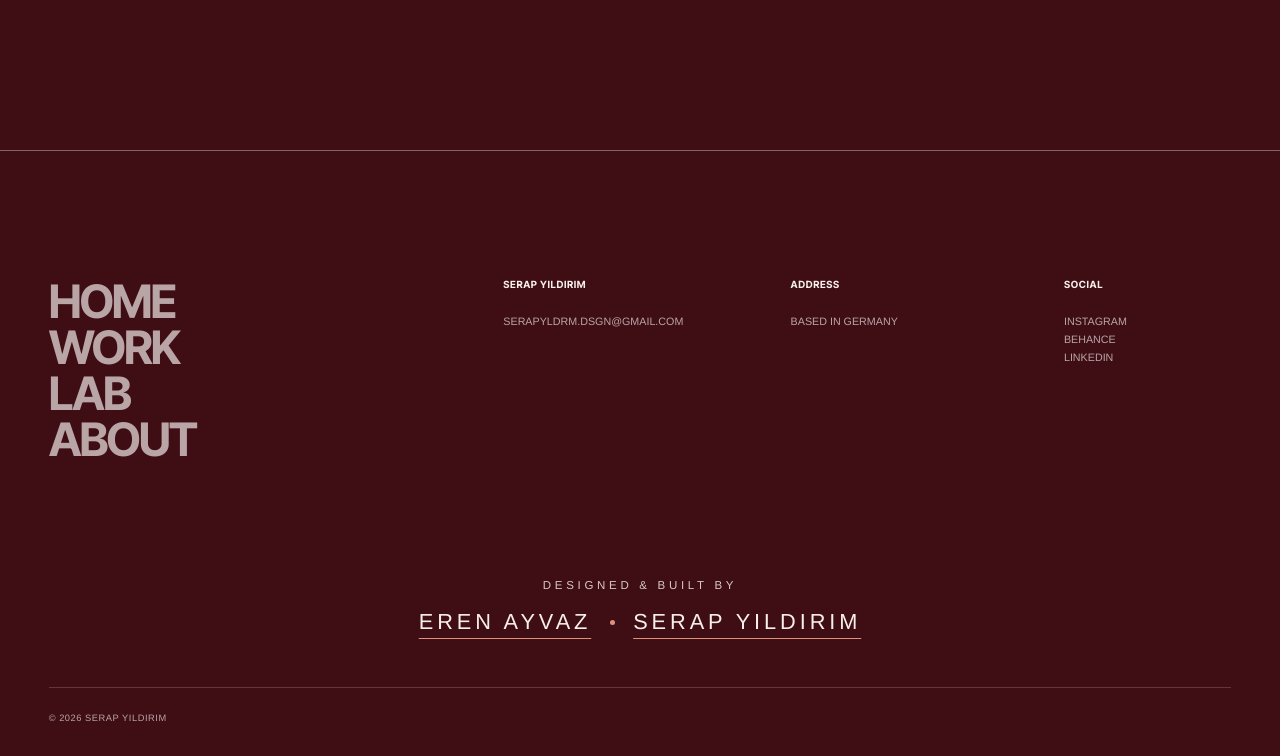
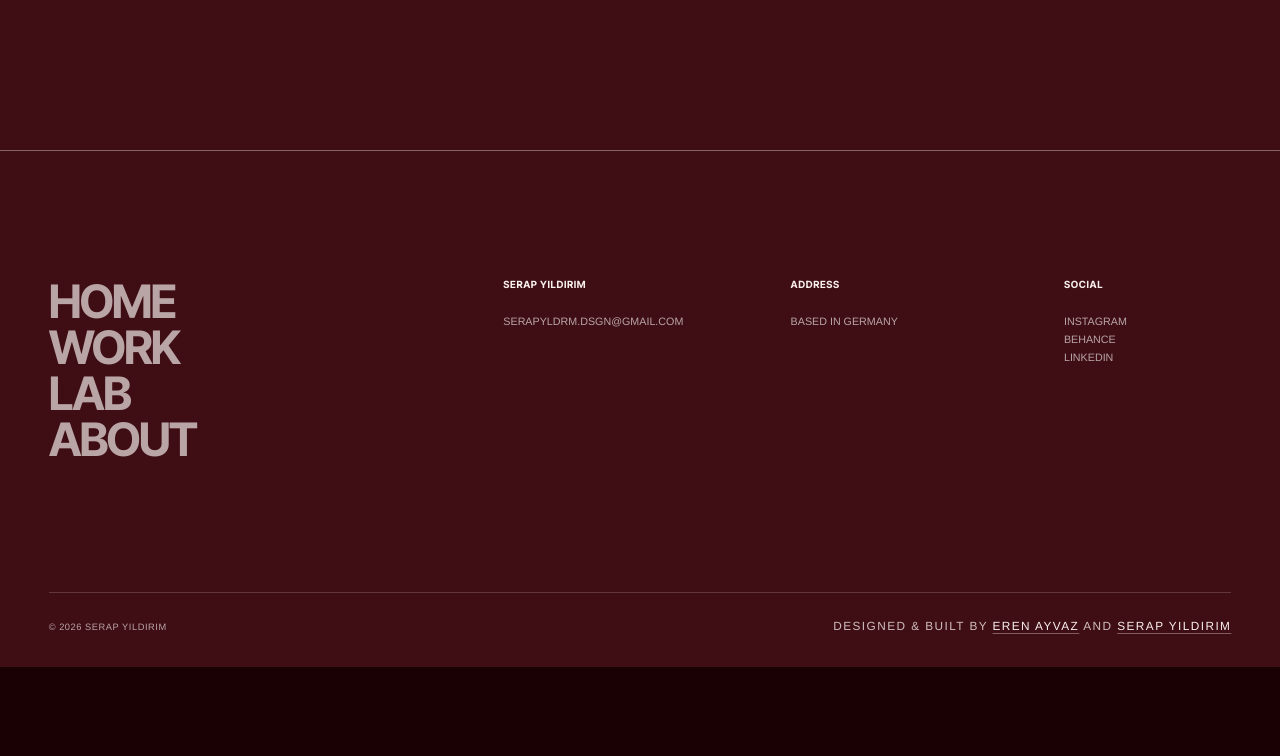
Before and after one commit to serapyldrmdsgn/serap-yildirim.com, a plain HTML site: page index.html in a window 1280 px wide. Shown: the part 4463-5219 px from the top of the page. After the commit the page ends 5130 px from the top, so only its background shows below. Drawn offline with Linux system fonts and the light colour scheme; a web font is replaced by a local one.

Commit message:
Quiet the footer credit into a single professional line

```diff
--- a/css/style.css
+++ b/css/style.css
@@ -1441,70 +1441,47 @@ body.is-transitioning .site-cursor {
   color: var(--white);
 }
 
-.site-footer__credit {
-  display: flex;
-  flex-direction: column;
-  align-items: center;
-  gap: 0.95rem;
-  margin: clamp(4.5rem, 9vw, 8rem) 0 0;
-  text-align: center;
-}
-
-.site-footer__credit-label {
-  color: rgba(248, 239, 235, 0.82);
-  font-size: 0.72rem;
-  font-weight: 500;
-  letter-spacing: 0.32em;
-  text-transform: uppercase;
-}
-
-.site-footer__credit-names {
-  display: flex;
-  flex-wrap: wrap;
-  align-items: center;
-  justify-content: center;
-  gap: 0.85rem 1.15rem;
-}
-
-.site-footer__credit-names a {
-  color: var(--white);
-  font-size: clamp(1.05rem, 1.7vw, 1.45rem);
-  font-weight: 500;
-  letter-spacing: 0.18em;
-  line-height: 1.2;
-  text-transform: uppercase;
-  text-decoration-line: underline;
-  text-decoration-color: var(--accent);
-  text-decoration-thickness: 1px;
-  text-underline-offset: 0.42em;
-  transition: color 0.25s ease;
-}
-
-.site-footer__credit-names a:hover,
-.site-footer__credit-names a:focus-visible {
-  color: var(--accent);
-}
-
-.site-footer__credit-mark {
-  width: 0.32rem;
-  height: 0.32rem;
-  border-radius: 50%;
-  background: var(--accent);
-}
-
 .site-footer__bottom {
   display: flex;
   flex-wrap: wrap;
   align-items: baseline;
   justify-content: space-between;
-  gap: 0.8rem 1.5rem;
-  margin-top: clamp(2.4rem, 4vw, 3.4rem);
+  gap: 0.8rem 2rem;
+  margin-top: clamp(5rem, 10vw, 11rem);
   padding-top: 1.5rem;
   border-top: 1px solid var(--line-soft);
   color: var(--grey);
   font-size: 0.58rem;
   letter-spacing: 0.06em;
   text-transform: uppercase;
+}
+
+.site-footer__credit {
+  margin: 0;
+  color: rgba(248, 239, 235, 0.78);
+  font-size: 0.74rem;
+  letter-spacing: 0.12em;
+  line-height: 1.6;
+  text-align: right;
+}
+
+.site-footer__credit a {
+  color: var(--white);
+  font-weight: 500;
+  white-space: nowrap;
+  text-decoration-line: underline;
+  text-decoration-color: rgba(248, 239, 235, 0.35);
+  text-decoration-thickness: 1px;
+  text-underline-offset: 0.28em;
+  transition:
+    color 0.25s ease,
+    text-decoration-color 0.25s ease;
+}
+
+.site-footer__credit a:hover,
+.site-footer__credit a:focus-visible {
+  color: var(--white);
+  text-decoration-color: var(--white);
 }
 
 /* Shared page hero */
@@ -3806,6 +3783,10 @@ body.is-inspecting .site-cursor {
     flex-direction: column;
   }
 
+  .site-footer__credit {
+    text-align: left;
+  }
+
   .page-hero {
     min-height: 50svh;
   }
--- a/index.html
+++ b/index.html
@@ -7,7 +7,7 @@
   <meta name="description" content="Serap Yıldırım — Multidisciplinary Designer working across space, image and narrative.">
   <title>Serap Yıldırım — Multidisciplinary Designer</title>
   <link rel="icon" href="assets/favicon.svg" type="image/svg+xml">
-  <link rel="stylesheet" href="css/style.css?v=20260927c">
+  <link rel="stylesheet" href="css/style.css?v=20260927d">
   <link rel="preload" href="assets/web/transition/serap-yildirim-sequence.jpg" as="image">
   <link rel="preload" href="assets/web/Intro/intro-sprite.jpg" as="image" media="(hover: none) and (pointer: coarse) and (max-aspect-ratio: 3/5)">
 </head>
@@ -100,7 +100,7 @@
   <div id="site-footer"></div>
 
   <script src="js/data.js"></script>
-  <script src="js/app.js?v=20260927c"></script>
+  <script src="js/app.js?v=20260927d"></script>
   <script src="js/intro-stage.js"></script>
   <script src="js/intro-fx.js"></script>
 </body>
--- a/js/app.js
+++ b/js/app.js
@@ -253,16 +253,14 @@
               <a href="${escapeHTML(DATA.site.social.linkedin)}" target="_blank" rel="noopener noreferrer">LinkedIn</a>
             </div>
           </div>
-          <p class="site-footer__credit">
-            <span class="site-footer__credit-label">Designed &amp; built by</span>
-            <span class="site-footer__credit-names">
-              <a href="https://www.linkedin.com/in/erenayvaz" target="_blank" rel="noopener noreferrer">Eren Ayvaz</a>
-              <span class="site-footer__credit-mark" aria-hidden="true"></span>
-              <a href="${escapeHTML(DATA.site.social.linkedin)}" target="_blank" rel="noopener noreferrer">Serap Yıldırım</a>
-            </span>
-          </p>
           <div class="site-footer__bottom">
             <span>© 2026 Serap Yıldırım</span>
+            <p class="site-footer__credit">
+              Designed &amp; built by
+              <a href="https://www.linkedin.com/in/erenayvaz" target="_blank" rel="noopener noreferrer">Eren Ayvaz</a>
+              and
+              <a href="${escapeHTML(DATA.site.social.linkedin)}" target="_blank" rel="noopener noreferrer">Serap Yıldırım</a>
+            </p>
           </div>
         </footer>
       `;
```
Also changed, not shown: about.html (+2 -2 lines), lab.html (+2 -2 lines), project.html (+2 -2 lines), work.html (+2 -2 lines).
